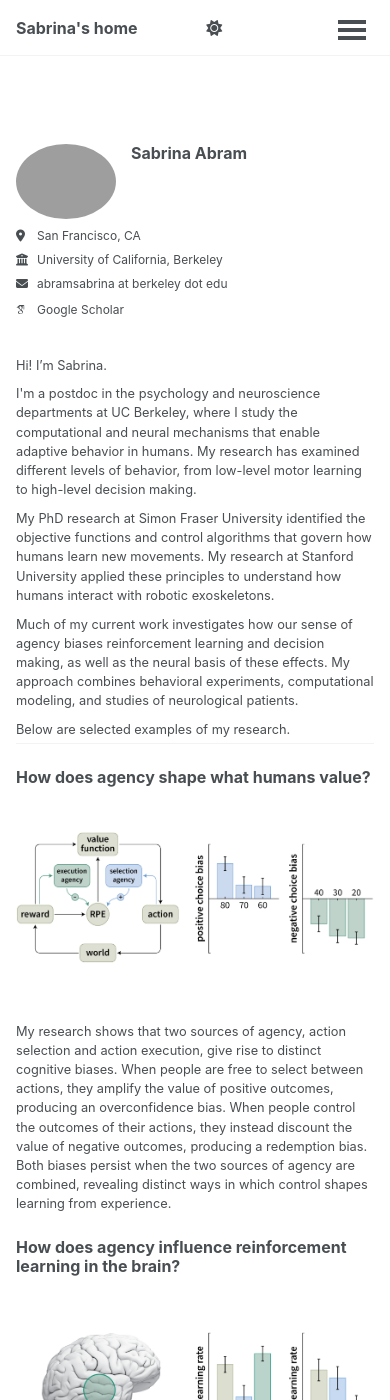
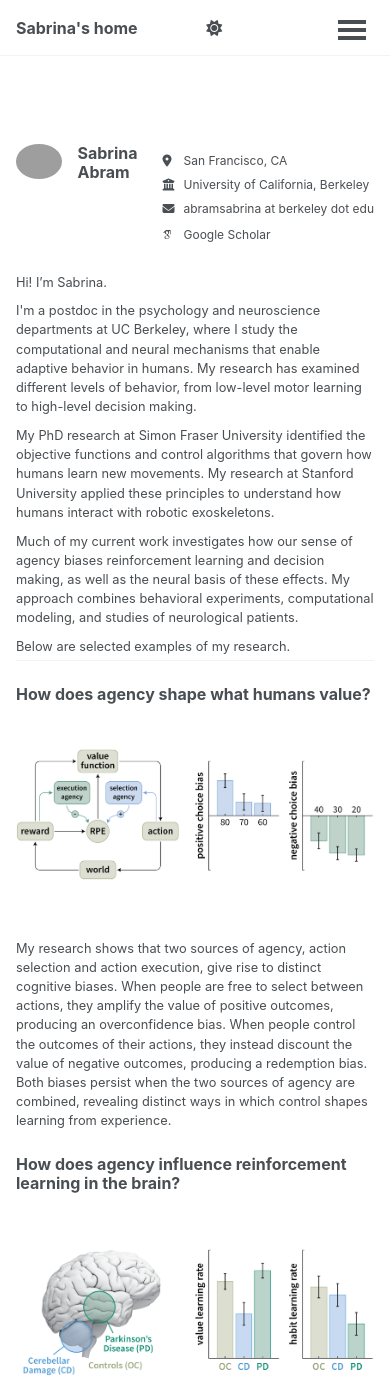
Before and after one commit to abramsabrina/abramsabrina.github.io, a Jekyll site: the page built from _pages/about.md, in a window 390 px wide and 1400 px high. Built offline with Jekyll 4.4.1, drawn with Linux system fonts in a browser that asks for light colours; some web fonts are replaced; a script bundle is joined from its source files by our own code; library files that are not in the unit come from our copies.

Commit message:
Improve mobile layout

```diff
--- a/_sass/layout/_sidebar.scss
+++ b/_sass/layout/_sidebar.scss
@@ -180,8 +180,7 @@
 }
 
 .author__name {
-  margin-top: 0px;
-  margin-bottom: 8px;
+  margin: 0;
 
   @include breakpoint($large) {
     margin-top: 10px;
@@ -324,36 +323,20 @@
   }
 }
 
+/* Mobile author profile */
 @media screen and (max-width: 1023px) {
 
-  /* Force author profile into 2 columns */
-  .author__avatar {
-    display: table-cell;
-    vertical-align: top;
-    width: 100px;
-  }
-
-  .author__content {
-    display: table-cell;
-    vertical-align: top;
-    padding-left: 15px;
-    padding-right: 0;
-  }
-
-  /* Make links part of the right-hand column */
-  .author__urls-wrapper {
-    display: block;
-    position: static;
-  }
-
+  /* Hide the repeated postdoc bio */
   .author__bio {
     display: none;
   }
 
+  /* Hide Follow button */
   .author__urls-wrapper button {
     display: none;
   }
 
+  /* Show contact information */
   .sidebar .author__desktop {
     display: block;
   }
@@ -374,14 +357,16 @@
     display: none;
   }
 
-  /* Less space above, more below */
+  /* Less space above the profile */
   .sidebar {
-    margin-top: 0.25em;
-    margin-bottom: 1.5em;
-    padding-top: 0;
+    padding-top: 15px;
   }
 
-  /* Hide profile on selected pages */
+  /* More space below the profile */
+  .author__content {
+    margin-bottom: 20px;
+  }
+
   .no-mobile-profile .sidebar {
     display: none;
   }
```
